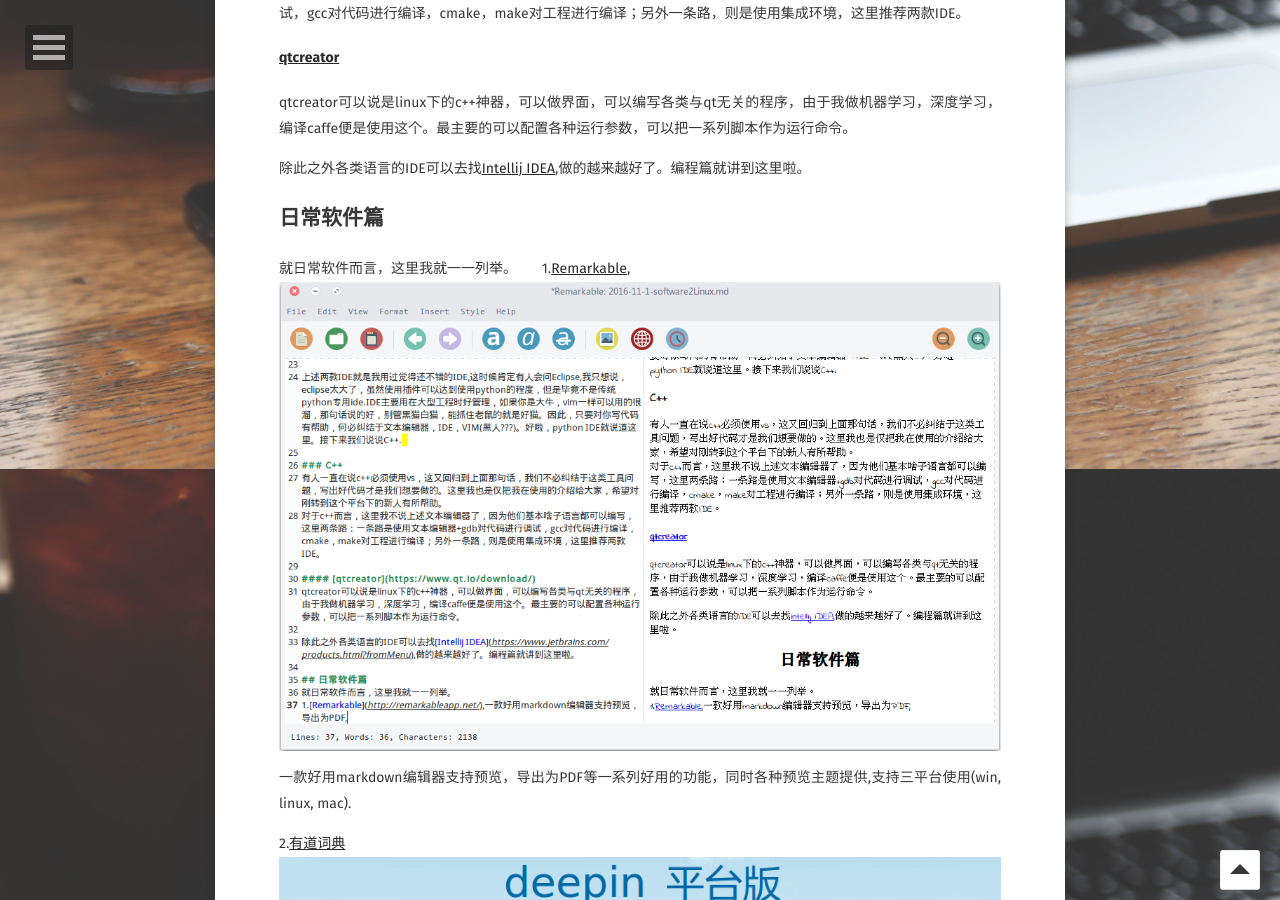
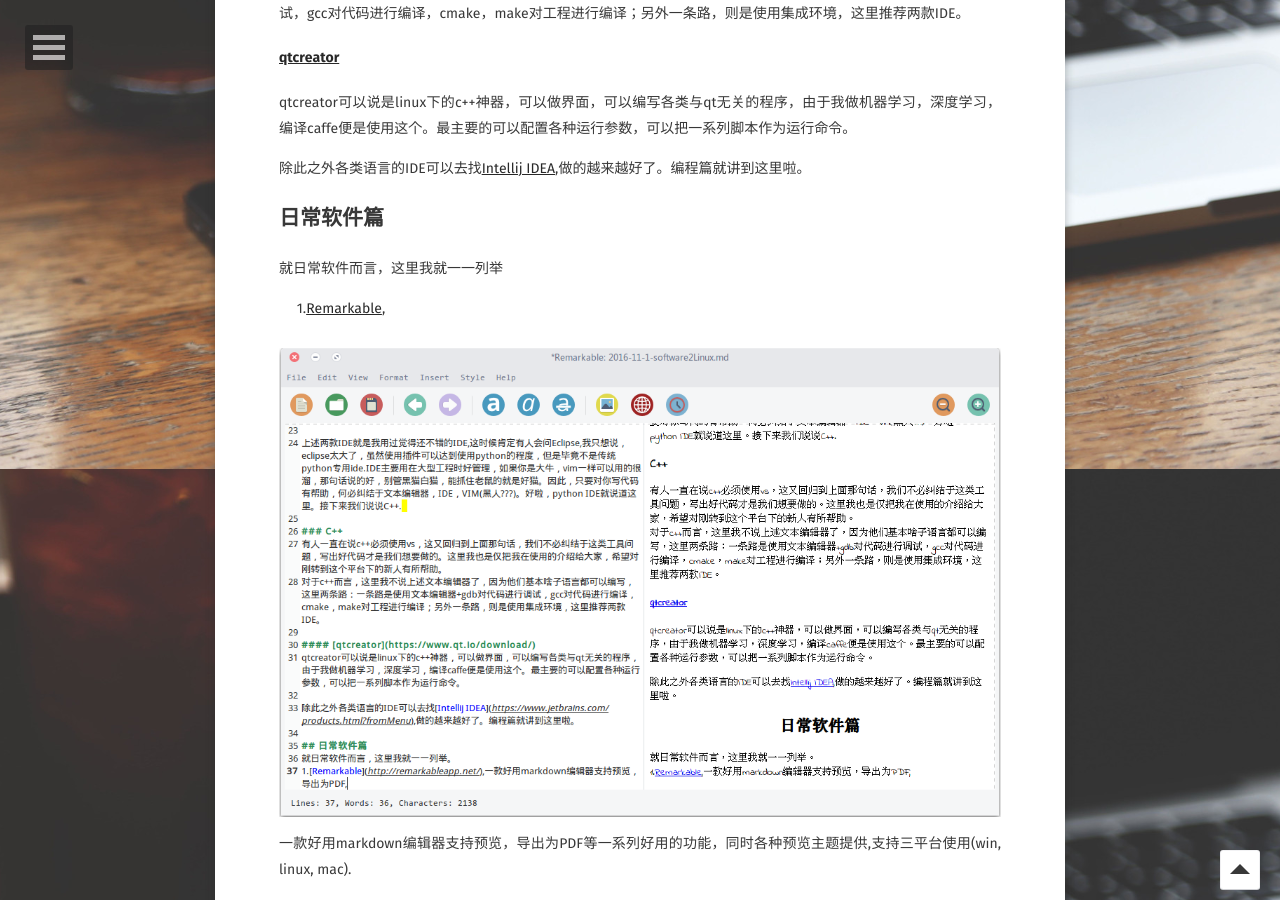
Before and after one commit to sunjieee/saicoco.github.io, a Jekyll site: the page built from _posts/2016-11-1-software2Linux.md, in a window 1280 px wide and 900 px high, scrolled down 2231 px. Built offline with Jekyll 4.4.1, drawn with Linux system fonts in a browser that asks for light colours; some web fonts are replaced; comment, search, counter and statistics services are not loaded.

```diff
--- a/_posts/2016-11-1-software2Linux.md
+++ b/_posts/2016-11-1-software2Linux.md
@@ -33,8 +33,11 @@ qtcreator可以说是linux下的c++神器，可以做界面，可以编写各类
 除此之外各类语言的IDE可以去找[Intellij IDEA](https://www.jetbrains.com/products.html?fromMenu),做的越来越好了。编程篇就讲到这里啦。
 
 ## 日常软件篇
-就日常软件而言，这里我就一一列举。
+就日常软件而言，这里我就一一列举
+
+
 1.[Remarkable](http://remarkableapp.net/),
+
 ![remark](../downloads/software/remark.png)
 
 一款好用markdown编辑器支持预览，导出为PDF等一系列好用的功能，同时各种预览主题提供,支持三平台使用(win, linux, mac).
```
